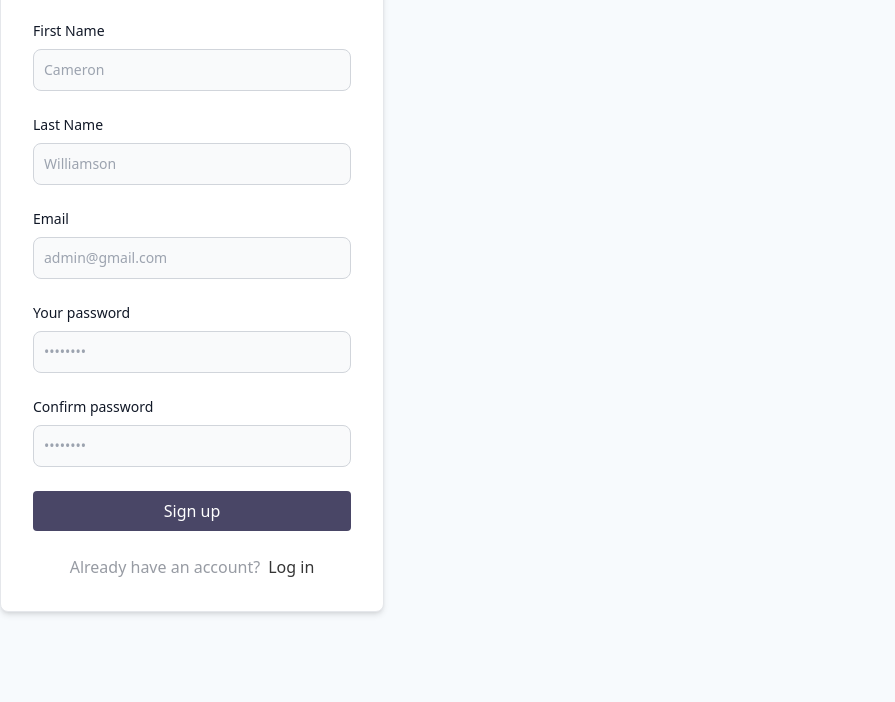
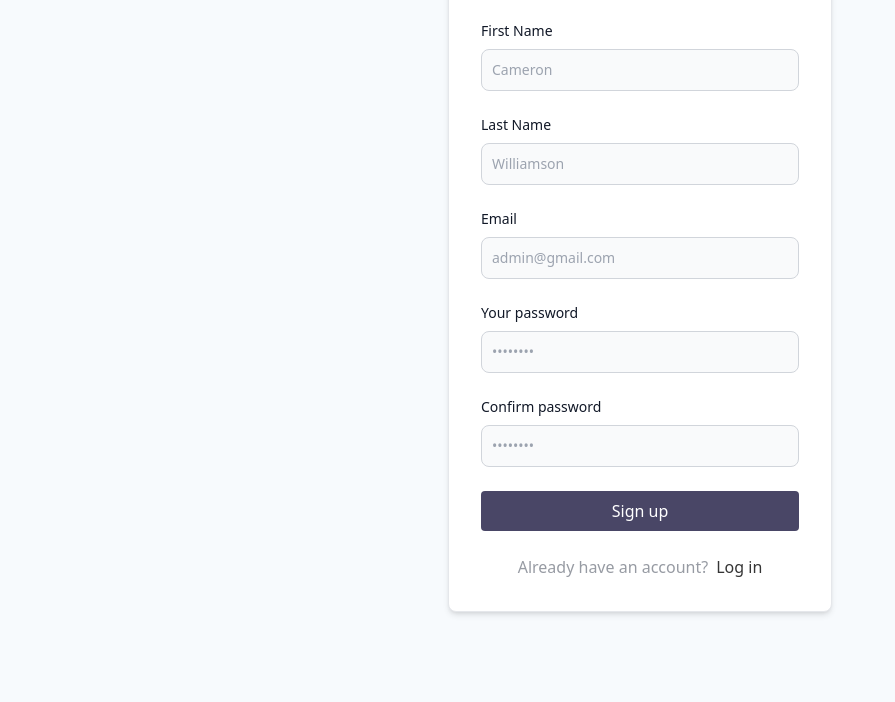
Before and after one commit to fmorar/Dropcloud-Templates, a website: page src/signup.html in a window 1280 px wide. Shown: the part 98-800 px from the top of the page, without its empty margins (0-895 px from the left). Drawn offline with Linux system fonts and the light colour scheme; files whose address does not match are found by name.

Commit message:
Add main components to src folder

```diff
--- a/login.html
+++ b/src/signup.html
@@ -2,7 +2,7 @@
 <html lang="de">
 
 <head>
-    <title>Static Website Template</title>
+    <title>Dropcloud Templates</title>
     <meta charset="utf-8" />
     <meta name="viewport" content="width=device-width, initial-scale=1" />
 
@@ -11,7 +11,7 @@
 </head>
 
 <body>
-    <div class="w-full max-w-sm p-4 bg-white border border-gray-200 rounded-lg shadow-md sm:p-6 md:p-8">
+    <div class="w-full m-auto left-0 right-0 max-w-sm p-4 bg-white border border-gray-200 rounded-lg shadow-md sm:p-6 md:p-8">
         <img class="m-auto" src="./assets/logo.svg" alt="logo">
         <form class="space-y-6 mt-4" action="#">
             <h5 class="text-xl font-medium text-gray-900 text-center">Sign up</h5>
```
Also changed, not shown: src/index.html (renamed from index.html, +1 -1 lines), dist/output.css, src/styles.css (renamed from styles.css).
